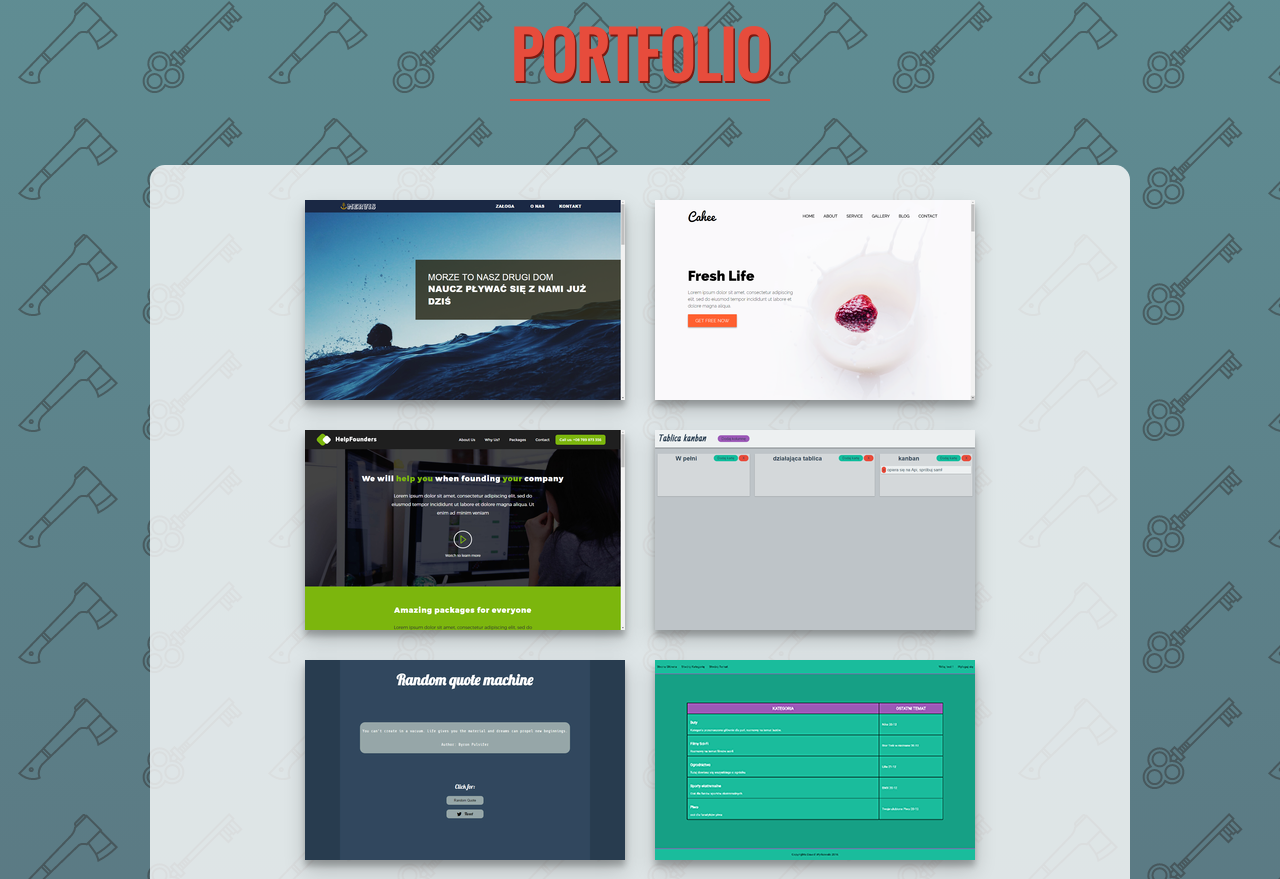
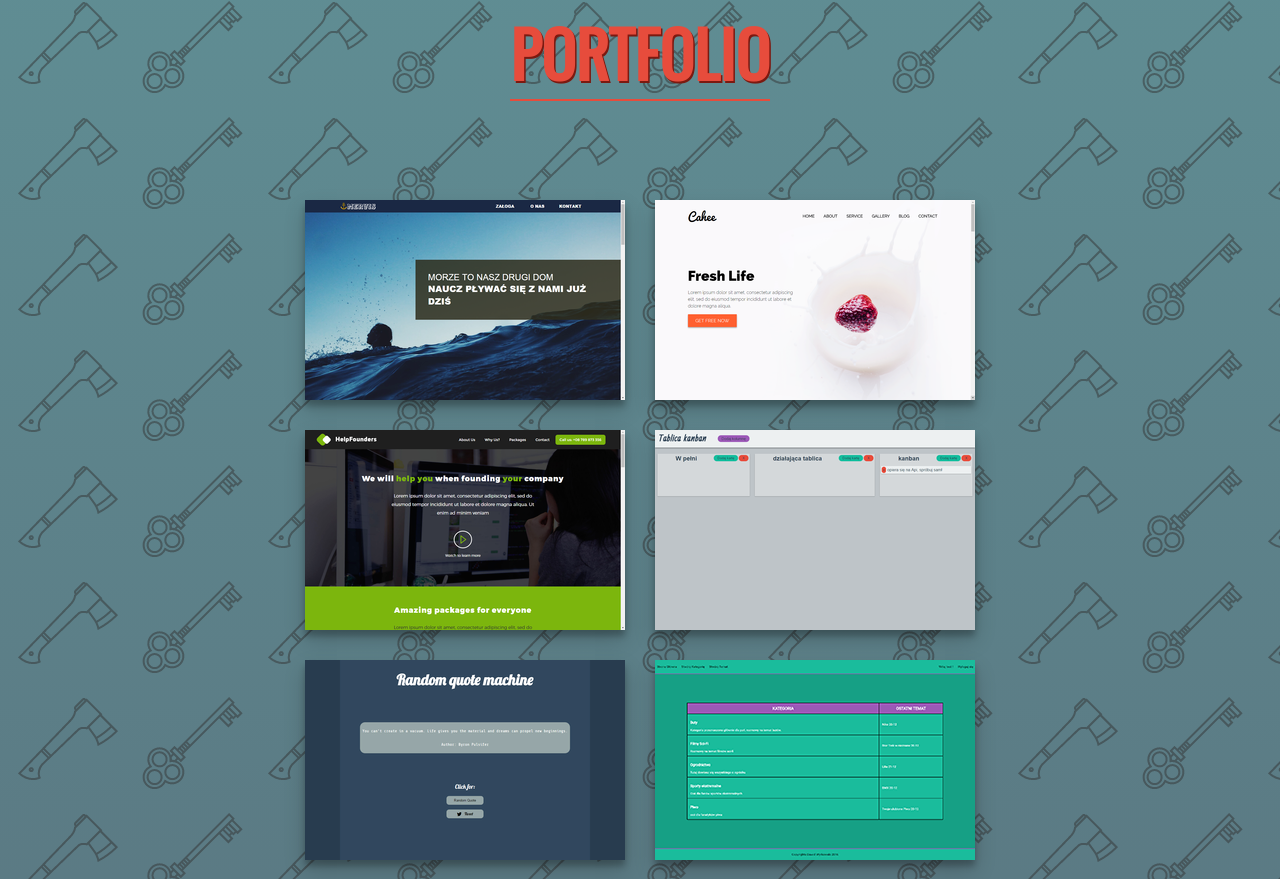
Before and after one commit to Dawqss/Portfolio, a website: page index.html in a window 1280 px wide. Shown: the part 3613-4492 px from the top of the page. Drawn offline with nearby package versions, Linux system fonts and the light colour scheme.

Commit message:
Add files via upload

```diff
--- a/css/style.css
+++ b/css/style.css
@@ -277,8 +277,6 @@ header {
     display: flex;
     flex-wrap: wrap;
     justify-content: center;
-    background-color: rgba(255, 255, 255, 0.8);
-    border-radius: 15px;
     padding: 20px 0; }
   #portfolio .flex > div {
     position: relative;
--- a/sass/_portfolio.sass
+++ b/sass/_portfolio.sass
@@ -8,8 +8,6 @@
 		display: flex
 		flex-wrap: wrap
 		justify-content: center
-		background-color: rgba(255,255,255, 0.8)
-		border-radius: 15px
 		padding: 20px 0
 	.flex>div
 		position: relative
```
